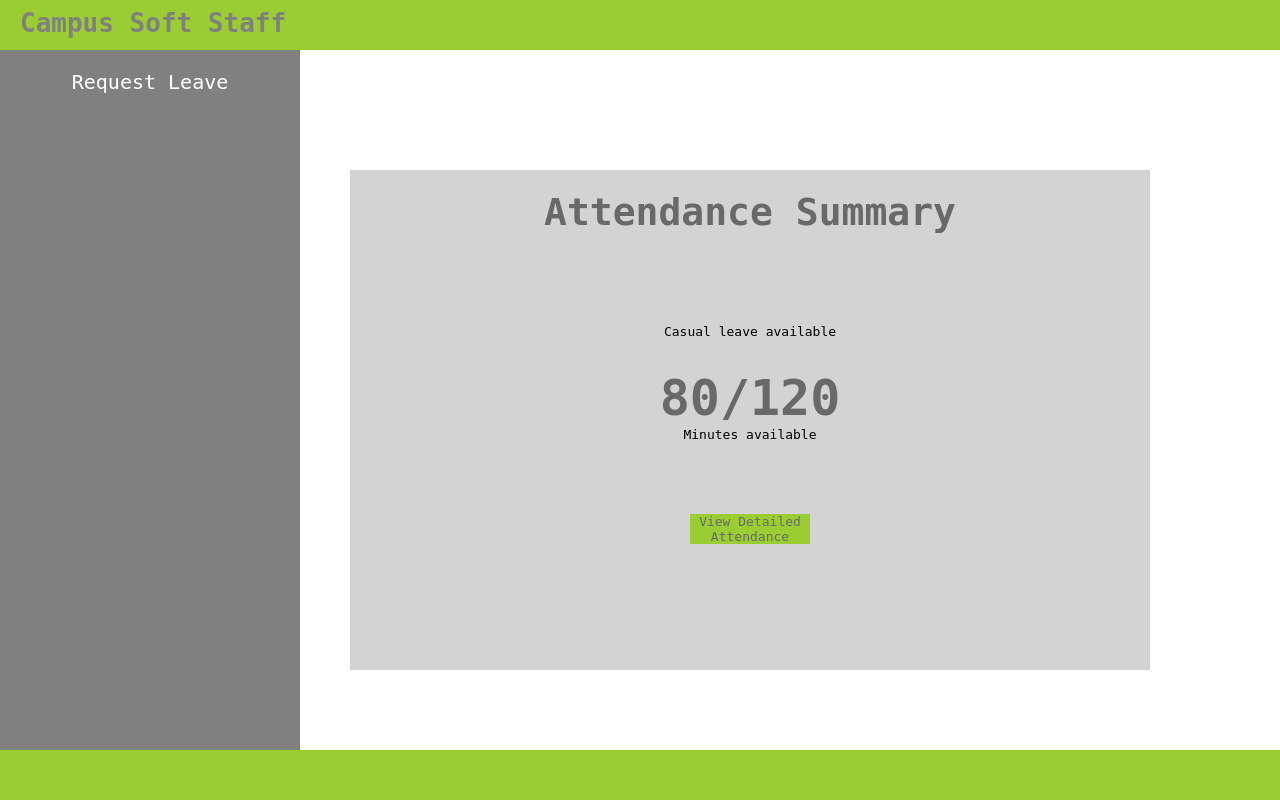
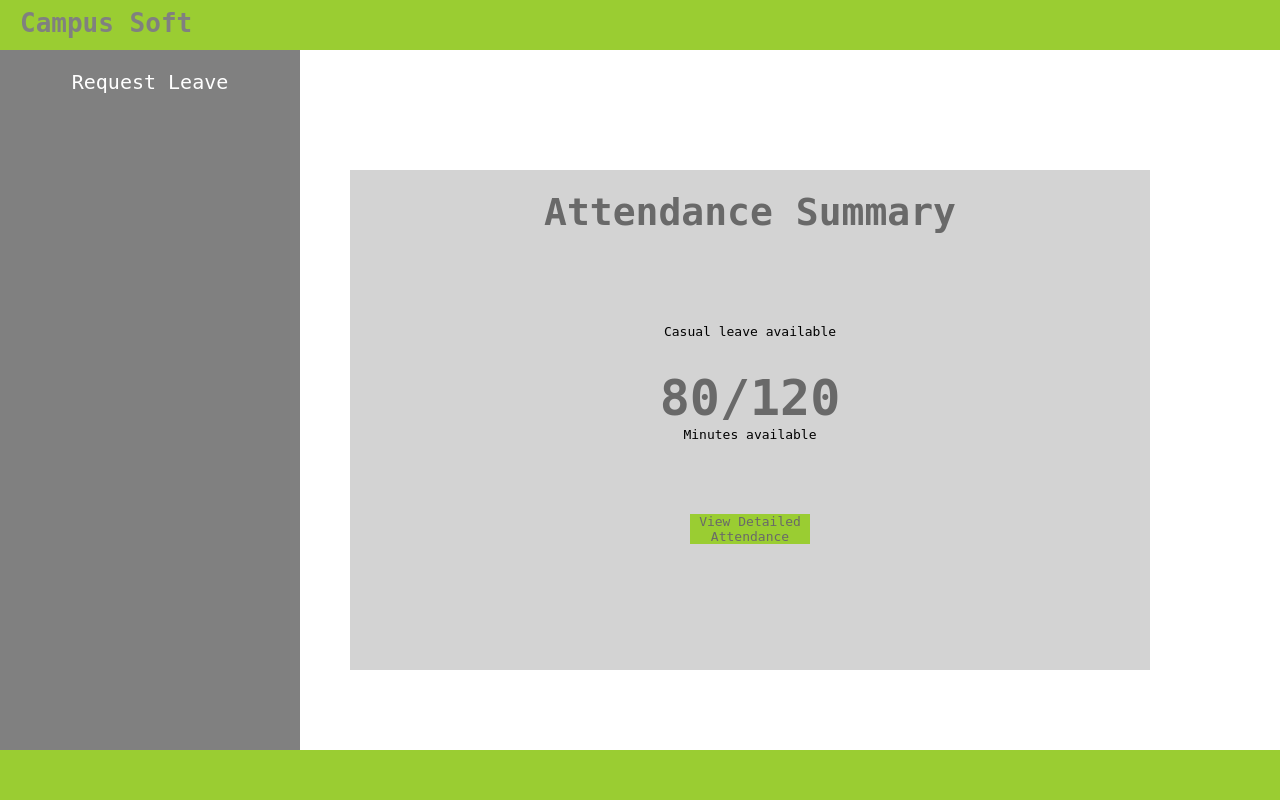
Before and after one commit to JACOBIN-SCTCS/djangoapp, a Django app: template attendance/templates/attendance/user_dashboard.html in a window 1280 px wide. Run offline with Django 3.2, Linux system fonts and the light colour scheme; the template is opened without the code that fills it, so the values that code supplies are empty; parts of the project's set-up code (start-up, migrations or seed data) failed here and were passed over.

Commit message:
Just for safety

```diff
--- a/attendance/models.py
+++ b/attendance/models.py
@@ -79,7 +79,7 @@
          return str(self.staff_id)
 
     user=models.OneToOneField(User,null=True,on_delete=models.CASCADE,default=None)
-    staff_id=models.IntegerField(primary_key=True ,unique=True)
+    staff_id=models.IntegerField(primary_key=True ,unique=True) #must be alphanumeric
     name=models.CharField(max_length=30 ,default="employee")
     category=models.ForeignKey(staff_category,on_delete=None)
     department=models.CharField(max_length=5,choices=departments,default='OTH')
--- a/attendance/static/attendance/dashboard.css
+++ b/attendance/static/attendance/dashboard.css
@@ -16,6 +16,7 @@
     margin-left: 20px;
 
    }
+
 
 
 .sidebar{
--- a/attendance/static/attendance/dashboard_mobile.css
+++ b/attendance/static/attendance/dashboard_mobile.css
@@ -14,6 +14,7 @@
     padding-top:8px;
     text-align: left;
 }
+
 
 
 .sidebar{
--- a/attendance/templates/attendance/user_dashboard.html
+++ b/attendance/templates/attendance/user_dashboard.html
@@ -20,10 +20,16 @@
 <!-- CREATED BY SHIBIN -->
 
 
+
    <div class="header">
-        <h1>Campus Soft Staff</h1>
+       <h1>Campus Soft</h1>
+   </div>
 
-   </div>
+
+
+
+
+
 
 
 
--- a/attendance/urls.py
+++ b/attendance/urls.py
@@ -33,6 +33,11 @@
     #logging a user in
     path('login/',views.login_user,name='login'),
 
+    #logging a user out
+    path('logout/',views.logout_user,name='logout'),
+
+
+
     #page displaying table for the days absent
     path('dasboard/leaves',views.leaves,name='leaves'),
 
--- a/attendance/views.py
+++ b/attendance/views.py
@@ -191,12 +191,13 @@
             leave_req=form.save(commit=False)
 
             leave_req.is_accepted_by_hod=leave_req.is_accepted_by_princi=False
-            if (dept.objects.filter(emp=current_staff).exists):
+            if (dept.objects.filter(emp=current_staff).exists()):
                 leave_req.is_accepted_by_hod=True
 
             leave_req.emp=requested_leave.emp_id
             leave_req.date=requested_leave.date
             leave_req.department=requested_leave.emp_id.department
+
 
 
             leave_req.save()
```
Also changed, not shown: db.sqlite3.
